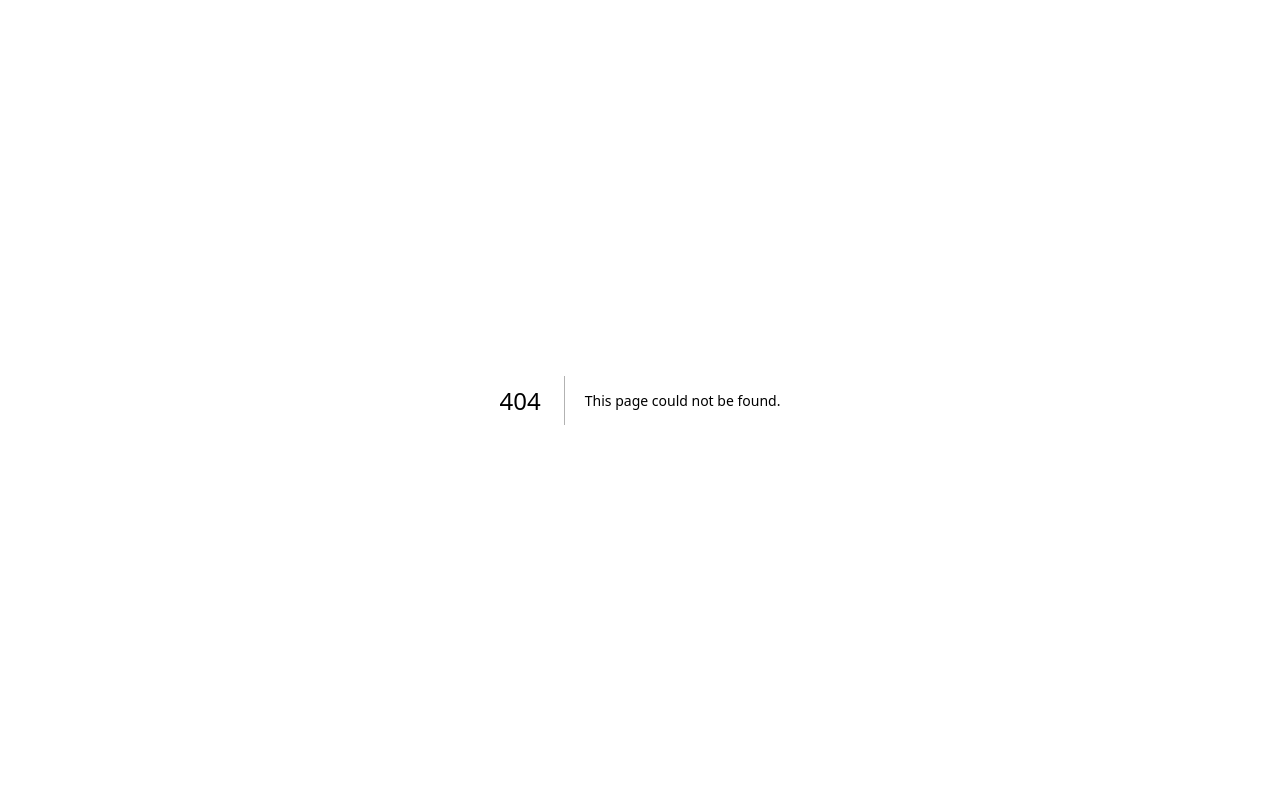
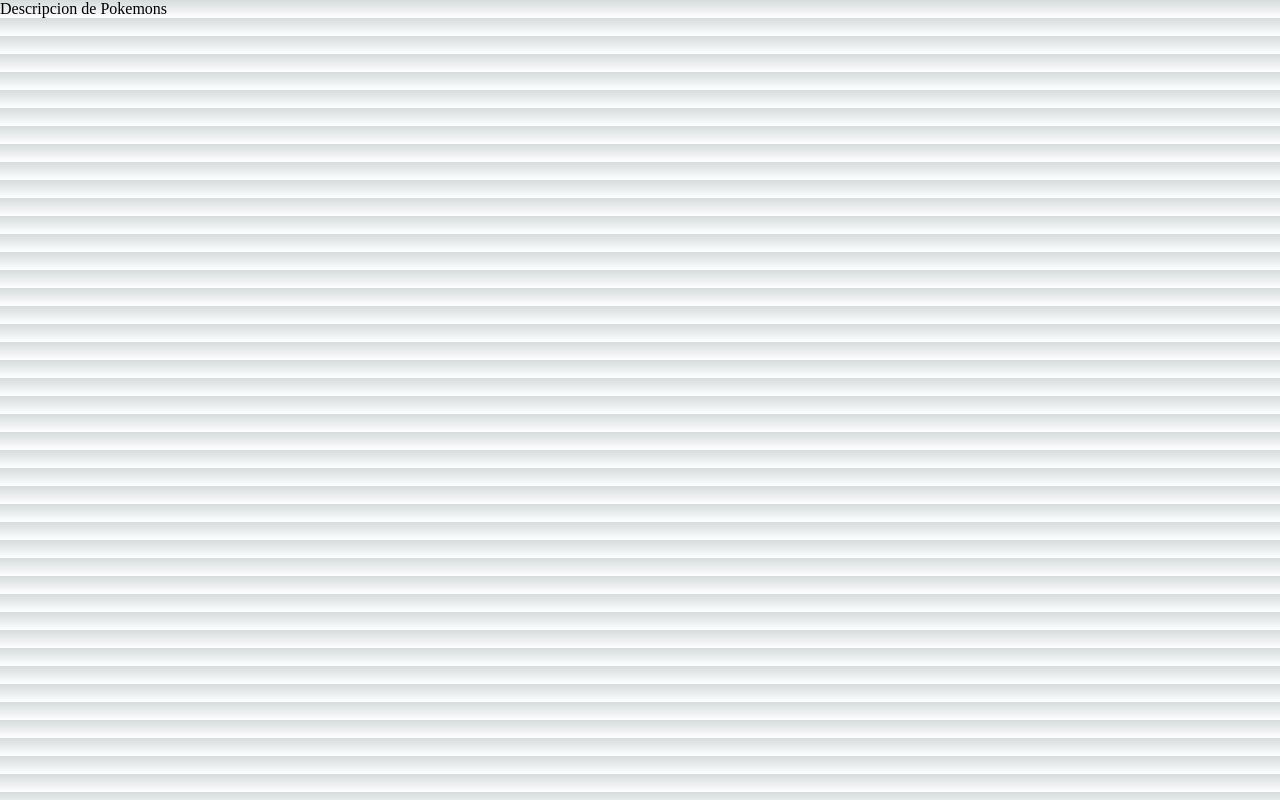
Before and after one commit to Rubenmt93/React-Nextjs, a Next.js app: page /pokemones/1/descripcion in a window 1280 px wide. Before the commit this address had no page. Built offline with nearby package versions, Linux system fonts and the light colour scheme.

Commit message:
Rutas dinamicas anidadas

```diff
--- /dev/null
+++ b/pages/pokemones/[id]/descripcion.js
@@ -0,0 +1,13 @@
+import { useRouter } from "next/router"
+
+const Desc = () => {
+    const router = useRouter
+
+    return (
+        <div>
+            Descripcion de Pokemons
+        </div>
+    )
+}
+
+export default Desc
```
Also changed, not shown: pages/pokemones/[id]/index.js (added, +9 -0 lines).
